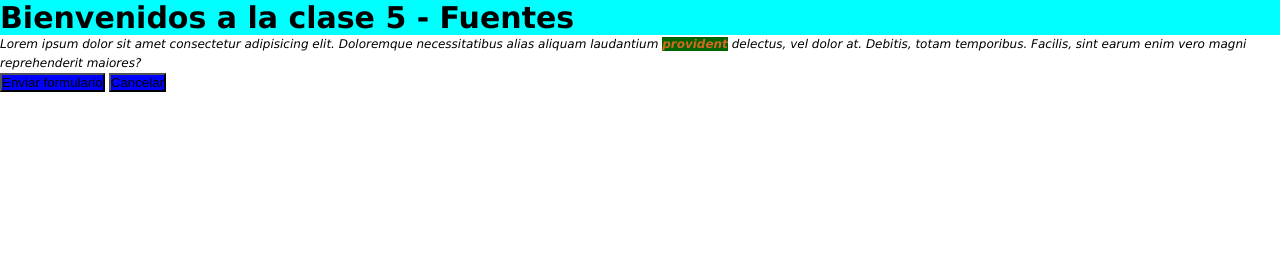
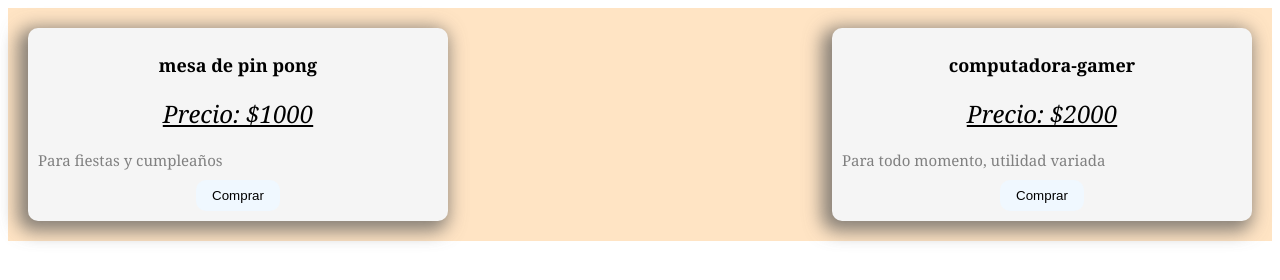
Before and after one commit to claramenacho/proyecto-clase-5, a plain HTML site: page index.html in a window 1280 px wide. Drawn offline with Linux system fonts and the light colour scheme.

Commit message:
add: agregado de section

```diff
--- a/index.html
+++ b/index.html
@@ -7,10 +7,30 @@
     <link rel="stylesheet" href="style.css">
 </head>
 <body>
-    <h1>Bienvenidos a la clase 5 - Fuentes</h1>
-    <p>Lorem ipsum dolor sit amet consectetur adipisicing elit. Doloremque necessitatibus alias aliquam laudantium
-        <span>provident</span> delectus, vel dolor at. Debitis, totam temporibus. Facilis, sint earum enim vero magni reprehenderit maiores?</p>
-    <button>Enviar formulario</button>
-    <button>Cancelar</button>
+
+    <section>
+        <div>
+        <h1>
+            mesa de pin pong</h1>
+        <h2>
+            Precio: $1000
+        </h2>
+
+        <p>Para fiestas y cumpleaños</p>
+
+        <button>Comprar</button>
+    </div>
+
+    <div>
+        <h1>
+            computadora-gamer</h1>
+        <h2>
+            Precio: $2000
+        </h2>
+        <p>Para todo momento, utilidad variada</p>
+        <button>Comprar</button>
+    </div>
+
+    </section>
 </body>
 </html>
--- a/style.css
+++ b/style.css
@@ -1,4 +1,4 @@
-* {
+/** {
     margin: 0;
     padding: 0;
     box-sizing: border-box;
@@ -14,28 +14,94 @@ p {
     font-size: 12px;
     font-weight: lighter;
     line-height: 1.6; /*INTERLINEADO*/
-    font-style: italic;
+    /*font-style: italic;
 }
 
 /*DISPLAY-----> HACE REFERENCIA A CÓMO SE COMPORTA UN ELEMENTO EN EL FLUJO DE UN DOCUMENTO*/
 
 
 /*El h1 tiene por defecto un display block, es decir, ocupa el 100% del ancho disponible del elemento padre (en este caso el h1 se encuentra dentro del body, y éste es su padre)!!!*/
-h1 {
+/*h1 {
     background-color: aqua;
     display: block;
 }
 
 button {
-    background-color: blue;  /*ocupa todo el espacio que ocupa el contenido*/
-    display: inline; /*ocupan el contenido en la linea donde se declaran, sirven para botones y para texto tmb*/
+    background-color: blue;  /*ocupa todo el espacio que ocupa el contenido*//*
+    display: inline; /*ocupan el contenido en la linea donde se declaran, sirven para botones y para texto tmb*//*
 }
 
 /*La estiqueta span me permite seleccionar una palabra o parte del texto*/
 
+/*span {
+    color:chocolate;
+    font-weight: bold;
+    display: inline; /*aca esta en linea por lo tanto va a seguir la linea del texto, que solo ocupa el ancho del contenido, en esta caso de una sola palabra*//*
+    background-color: darkgreen;
+}*/
+/*Pero si en lugar de colocar inline, le ponemos block, va a ocupar todo lo que ocupa el elemento padre, entonces se va a ir hacia abajo la palabra.
+
 span {
     color:chocolate;
     font-weight: bold;
-    display: inline;
-    background-color: darkgreen;
+    display: inline; /*acá está en línea por lo tanto va a seguir la línea del texto*/
+    /*background-color: darkgreen;*/
+/*}*/
+
+/*DISPLAY FLEX---> define cómo se comporta el flujo de mi documento, es para modificar columnas o filas*/
+
+/*DISPLAY GRID ---> es para modificar filas y columnas (matriz)*/
+
+
+/*El display flex se le agrega o se le indica al elemento padre de lo que yo quiero modificar, ejemplo: si quiero modificar los div, tengo que ver quien es el padre, en este caso es la section.*/
+
+/*El display flex me permite modificar los contenedores hijos, con justify content*/
+
+
+section {
+    background-color: bisque;
+    padding: 20px;
+    display: flex;   /*cambia el eje principal, el eje principal por defecto es el "y"*/
+    justify-content: space-between;
+
 }
+
+
+div {
+    background-color: whitesmoke;
+    padding: 10px;
+    border-radius: 10px;
+    box-shadow: -5px 5px 18px 5px rgba(89,89,89,0.73);
+    font-family: Cambria, Cochin, Georgia, Times, 'Times New Roman', serif;
+
+}
+/*Acá estoy especificando el h2 de ambos div*/
+div h1 {
+    font-size: 18px;
+    text-align: center;
+    margin-bottom: 10px;
+    width: 400px;
+}
+
+div h2 {
+    text-align: center;
+    font-weight: lighter;
+    font-style: italic;
+    text-decoration: underline;
+
+}
+
+p {
+    color: gray;
+    font-size: 15px;
+    margin-bottom: 10px;
+}
+
+div button {
+    border: none;
+    background-color: aliceblue;
+    padding: 8px 16px;
+    border-radius: 10px;
+    display: block;
+    margin: auto;
+}
```
